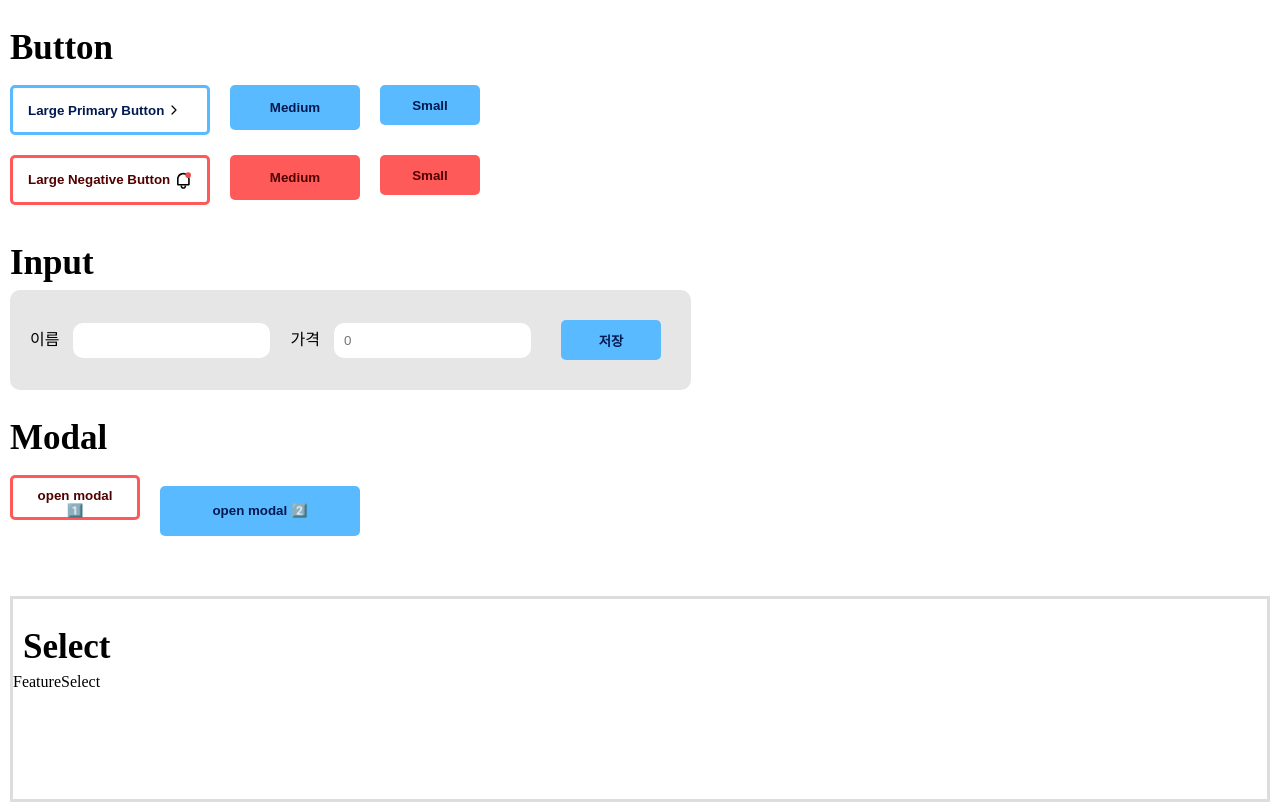
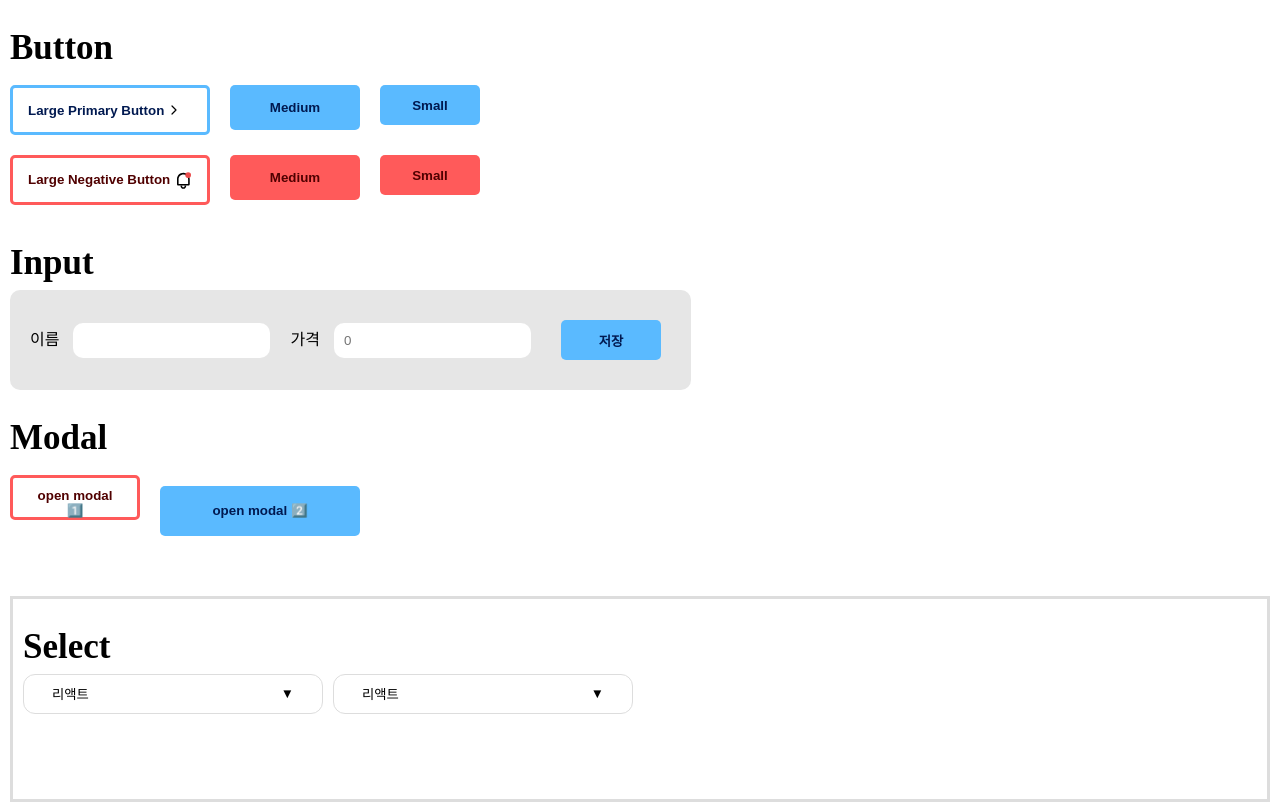
Before and after one commit to oiooeo/level-3, a React (Create React App) app: page / in a window 1280 px wide. Built offline with nearby package versions, Linux system fonts and the light colour scheme.

Commit message:
Feat: select 기능 완성

```diff
--- a/public/index.html
+++ b/public/index.html
@@ -29,6 +29,7 @@
   <body>
     <noscript>You need to enable JavaScript to run this app.</noscript>
     <div id="root"></div>
+    <div id="portal-target"></div>
     <!--
       This HTML file is a template.
       If you open it directly in the browser, you will see an empty page.
--- a/src/App.jsx
+++ b/src/App.jsx
@@ -8,32 +8,21 @@
 function App() {
   return (
     <>
-      <H1>Button</H1>
       <FeatureButton />
-      <H1>Input</H1>
       <FeatureInput />
-      <H1>Modal</H1>
       <FeatureModal />
       <SelectDiv>
-        <H1>Select</H1>
         <FeatureSelect />
       </SelectDiv>
     </>
   );
 }
 
-const H1 = styled.h1`
-  font-size: 35px;
-  font-weight: 700;
-  margin: 10px;
-  margin-top: 30px;
-`;
-
 const SelectDiv = styled.div`
   height: 200px;
   border: 3px solid rgb(221, 221, 221);
+  position: relative;
   overflow: hidden;
-  position: relative;
   margin: 10px;
   margin-top: 50px;
 `;
--- a/src/components/button/FeatureButton.jsx
+++ b/src/components/button/FeatureButton.jsx
@@ -2,10 +2,12 @@
 import { PrimaryButton, NegativeButton } from "./StyledButton";
 import styled from "styled-components";
 import { IconBell, IconRight } from "../../shared/Icon";
+import { H1 } from "../../shared/GlobalStyle";
 
 function FeatureButton() {
   return (
     <>
+      <H1>Button</H1>
       <Buttons>
         <PrimaryButton
           size="large"
--- a/src/components/input/FeatureInput.jsx
+++ b/src/components/input/FeatureInput.jsx
@@ -3,6 +3,7 @@
 import styled from "styled-components";
 import { addInput } from "../../redux/modules/input";
 import Buttons from "../button/StyledButton";
+import { H1 } from "../../shared/GlobalStyle";
 
 const FeatureInput = () => {
   const [tag, setTag] = useState({
@@ -43,6 +44,8 @@
   };
 
   return (
+    <>
+      <H1>Input</H1>
       <Form onSubmit={clickAddButtonHandler}>
         <InputGroup>
           <b>이름</b> &nbsp;
@@ -58,6 +61,7 @@
         </InputGroup>
         <Buttons.PrimaryButton>저장</Buttons.PrimaryButton>
       </Form>
+    </>
   );
 };
 
--- a/src/components/modal/FeatureModal.jsx
+++ b/src/components/modal/FeatureModal.jsx
@@ -2,6 +2,7 @@
 import Buttons from "../button/StyledButton";
 import OverlayClosingModal from "./OverlayClosingModal";
 import TwoButtonsModal from "./TwoButtonsModal";
+import { H1 } from "../../shared/GlobalStyle";
 
 function FeatureModal() {
   const [twoButtonsModal, setTwoButtonsModal] = useState(false);
@@ -17,6 +18,7 @@
 
   return (
     <>
+      <H1>Modal</H1>
       <Buttons.NegativeButton
         size="medium"
         outlined="true"
--- a/src/components/modal/OverlayClosingModal.jsx
+++ b/src/components/modal/OverlayClosingModal.jsx
@@ -18,7 +18,7 @@
 
 const ModalBackDiv = styled.div`
   width: 100%;
-  height: 100vh;
+  height: 100%;
   inset: 0px;
   position: fixed;
   opacity: 0.8;
--- a/src/components/select/FeatureSelect.jsx
+++ b/src/components/select/FeatureSelect.jsx
@@ -1,7 +1,25 @@
 import React from "react";
+import styled from "styled-components";
+import { H1 } from "../../shared/GlobalStyle";
+import VisibleSelect from "./VisibleSelect";
+import HiddenSelect from "./HiddenSelect";
 
 function FeatureSelect() {
-  return <div>FeatureSelect</div>;
+  return (
+    <>
+      <H1>Select</H1>
+      <SelectButtons>
+        <VisibleSelect />
+        <HiddenSelect />
+      </SelectButtons>
+    </>
+  );
 }
 
+const SelectButtons = styled.div`
+  margin-left: 10px;
+  display: flex;
+  gap: 10px;
+`;
+
 export default FeatureSelect;
--- /dev/null
+++ b/src/components/select/HiddenSelect.jsx
@@ -0,0 +1,85 @@
+import React from "react";
+import { useState } from "react";
+import styled from "styled-components";
+
+function HiddenSelect() {
+  const selectList = ["리액트", "자바", "스프링", "리액트네이티브"];
+
+  const [state, setState] = useState("리액트");
+  const [list, setList] = useState(false);
+
+  const showList = () => {
+    setList(!list);
+  };
+
+  const showListHandler = (index) => {
+    setState(selectList[index]);
+    showList();
+  };
+  return (
+    <div>
+      <SelectButton onClick={showList}>
+        {state} <p>▼</p>
+      </SelectButton>
+      {list && (
+        <List>
+          {selectList.map((item, index) => {
+            return (
+              <ListItem key={index} onClick={() => showListHandler(index)}>
+                {item}
+              </ListItem>
+            );
+          })}
+        </List>
+      )}
+    </div>
+  );
+}
+
+const SelectButton = styled.button`
+  display: flex;
+  align-items: center;
+  justify-content: space-between;
+  padding: 0px 28px;
+  border: 1px solid rgb(221, 221, 221);
+  height: 40px;
+  width: 300px;
+  background-color: rgb(255, 255, 255);
+  border-radius: 12px;
+  cursor: pointer;
+`;
+
+const List = styled.ul`
+  width: 300px;
+  margin-top: 10px;
+  list-style: none;
+  position: absolute;
+`;
+
+const ListItem = styled.li`
+  height: 40px;
+  display: flex;
+  align-items: center;
+  padding-left: 12px;
+  background-color: white;
+  border-left: 1px solid lightgrey;
+  border-right: 1px solid lightgrey;
+  font-size: 13px;
+  cursor: pointer;
+
+  &:hover {
+    background-color: #deffc1;
+  }
+
+  &:first-child {
+    border-top: 1px solid lightgrey;
+    border-radius: 10px 10px 0 0;
+  }
+
+  &:last-child {
+    border-bottom: 1px solid lightgrey;
+    border-radius: 0 0 10px 10px;
+  }
+`;
+
+export default HiddenSelect;
--- /dev/null
+++ b/src/components/select/VisibleSelect.jsx
@@ -0,0 +1,94 @@
+import React, { useRef, useState } from "react";
+import { createPortal } from "react-dom";
+import styled from "styled-components";
+
+function VisibleSelect() {
+  const selectList = ["리액트", "자바", "스프링", "리액트네이티브"];
+
+  const [state, setState] = useState("리액트");
+  const [list, setList] = useState(false);
+
+  const showList = () => {
+    setList(!list);
+  };
+
+  const showListHandler = (index) => {
+    setState(selectList[index]);
+    showList();
+  };
+
+  const listRef = useRef(null);
+
+  const portalTarget = document.getElementById("portal-target");
+
+  return (
+    <div>
+      <SelectButton onClick={showList}>
+        {state} <p>▼</p>
+      </SelectButton>
+      {list &&
+        createPortal(
+          <List ref={listRef}>
+            {selectList.map((item, index) => {
+              return (
+                <ListItem key={index} onClick={() => showListHandler(index)}>
+                  {item}
+                </ListItem>
+              );
+            })}
+          </List>,
+          portalTarget
+        )}
+    </div>
+  );
+}
+
+const SelectButton = styled.button`
+  display: flex;
+  align-items: center;
+  justify-content: space-between;
+  padding: 0px 28px;
+  border: 1px solid rgb(221, 221, 221);
+  height: 40px;
+  width: 300px;
+  background-color: rgb(255, 255, 255);
+  border-radius: 12px;
+  cursor: pointer;
+`;
+
+const List = styled.ul`
+  width: 300px;
+  margin-top: 10px;
+  margin-left: 23px;
+  list-style: none;
+  position: absolute;
+  top: 700px;
+`;
+
+const ListItem = styled.li`
+  height: 40px;
+  display: flex;
+  align-items: center;
+  padding-left: 12px;
+  background-color: white;
+  border-left: 1px solid lightgrey;
+  border-right: 1px solid lightgrey;
+  font-size: 13px;
+  cursor: pointer;
+
+  &:hover {
+    background-color: #deffc1;
+  }
+
+  &:first-child {
+    border-top: 1px solid lightgrey;
+    border-radius: 10px 10px 0 0;
+  }
+
+  &:last-child {
+    border-bottom: 1px solid lightgrey;
+    border-radius: 0 0 10px 10px;
+  }
+`;
+
+export default VisibleSelect;
--- /dev/null
+++ b/src/shared/GlobalStyle.jsx
@@ -0,0 +1,13 @@
+import React from "react";
+import styled from "styled-components";
+
+export const H1 = ({ children }) => {
+  return <StyledH1>{children}</StyledH1>;
+};
+
+const StyledH1 = styled.h1`
+  font-size: 35px;
+  font-weight: 700;
+  margin: 10px;
+  margin-top: 30px;
+`;
```
Lines whose indentation alone changed are shown as unchanged.
